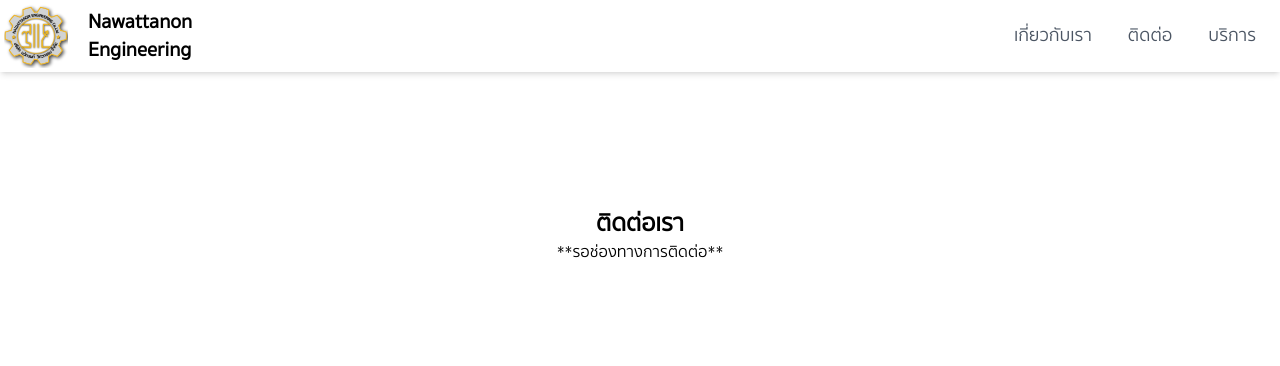
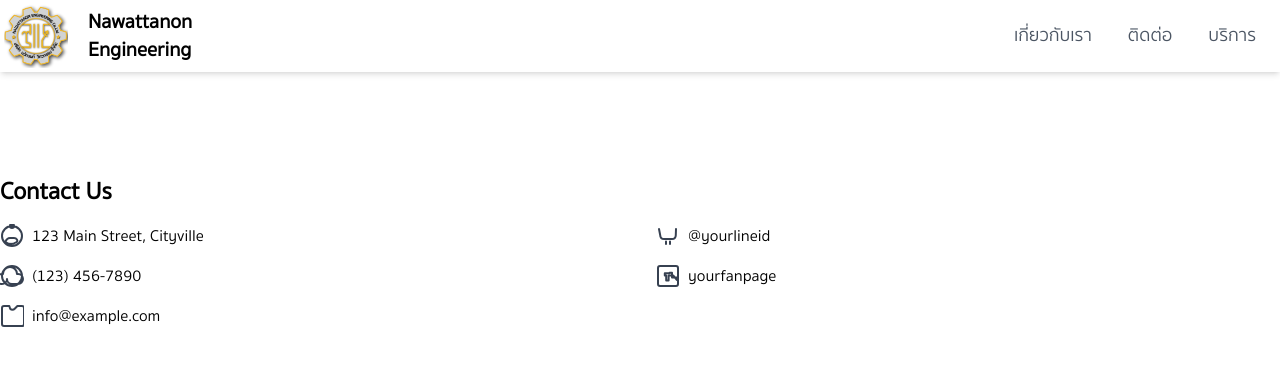
Before and after one commit to nontawit/NawattanonApp, a Next.js app: page /Contact in a window 1280 px wide. Shown: the top 366 px of the page. Built offline with nearby package versions, Linux system fonts and the light colour scheme.

Commit message:
Update page.tsx

```diff
--- a/src/app/Contact/page.tsx
+++ b/src/app/Contact/page.tsx
@@ -2,12 +2,46 @@ import React from 'react'
 
 const page = () => {
   return (
-    <div>
-      <p className="text-2xl font-bold text-center">
-        ติดต่อเรา
-      </p>
-      <div>
-        **รอช่องทางการติดต่อ**
+    <div className="container mx-auto mt-8">
+      <h2 className="text-2xl font-semibold mb-4">Contact Us</h2>
+      <div className="grid grid-cols-1 md:grid-cols-2 gap-8">
+        {/* Address, Tel, Email */}
+        <div className="space-y-4">
+          <div className="flex items-center">
+            <svg className="w-6 h-6 mr-2 text-gray-700" fill="none" stroke="currentColor" viewBox="0 0 24 24" xmlns="http://www.w3.org/2000/svg">
+              <path strokeLinecap="round" strokeLinejoin="round" strokeWidth="2" d="M12 2C6.48 2 2 6.48 2 12s4.48 10 10 10 10-4.48 10-10S17.52 2 12 2zm0 18c-2.4 0-4.72-.7-6.67-2C5.86 16.61 7.24 14 10 14h4c2.76 0 4.14 2.61 2.67 4-1.95 1.3-4.27 2-6.67 2zm0-16a2 2 0 1 0 0-4 2 2 0 0 0 0 4z"></path>
+            </svg>
+            <p>123 Main Street, Cityville</p>
+          </div>
+          <div className="flex items-center">
+            <svg className="w-6 h-6 mr-2 text-gray-700" fill="none" stroke="currentColor" viewBox="0 0 24 24" xmlns="http://www.w3.org/2000/svg">
+              <path strokeLinecap="round" strokeLinejoin="round" strokeWidth="2" d="M12 2C6.48 2 2 6.48 2 12s4.48 10 10 10 10-4.48 10-10S17.52 2 12 2zm0 18c-2.76 0-5-2.24-5-5H7c0 2.76-2.24 5-5 5s-5-2.24-5-5 2.24-5 5-5h1c0-3.87 3.13-7 7-7s7 3.13 7 7h1c2.76 0 5 2.24 5 5s-2.24 5-5 5z"></path>
+            </svg>
+            <p>(123) 456-7890</p>
+          </div>
+          <div className="flex items-center">
+            <svg className="w-6 h-6 mr-2 text-gray-700" fill="none" stroke="currentColor" viewBox="0 0 24 24" xmlns="http://www.w3.org/2000/svg">
+              <path strokeLinecap="round" strokeLinejoin="round" strokeWidth="2" d="M22 2h-4.586l-2.707 2.707c-1.247 1.248-3.289 1.248-4.536 0L9.293 2H4c-1.104 0-2 .896-2 2v16c0 1.104.896 2 2 2h18c1.104 0 2-.896 2-2V4c0-1.104-.896-2-2-2z"></path>
+            </svg>
+            <p>info@example.com</p>
+          </div>
+        </div>
+        {/* Line, Fanpage */}
+        <div className="space-y-4">
+          <div className="flex items-center">
+            <svg className="w-6 h-6 mr-2 text-gray-700" fill="none" stroke="currentColor" viewBox="0 0 24 24" xmlns="http://www.w3.org/2000/svg">
+              <path strokeLinecap="round" strokeLinejoin="round" strokeWidth="2" d="M10 17.5v2.5M14 17.5v2.5"></path>
+              <path strokeLinecap="round" strokeLinejoin="round" strokeWidth="2" d="M3 5l1.216 6.214C4.27 13.972 5.898 15 8 15h8c2.102 0 3.73-1.028 3.784-3.786L20 5M3 5l1.216 6.214C4.27 13.972 5.898 15 8 15h8c2.102 0 3.73-1.028 3.784-3.786L20 5M3 5l1.216 6.214C4.27 13.972 5.898 15 8 15h8c2.102 0 3.73-1.028 3.784-3.786L20 5"></path>
+            </svg>
+            <p>@yourlineid</p>
+          </div>
+          <div className="flex items-center">
+            <svg className="w-6 h-6 mr-2 text-gray-700" fill="none" stroke="currentColor" viewBox="0 0 24 24" xmlns="http://www.w3.org/2000/svg">
+              <path strokeLinecap="round" strokeLinejoin="round" strokeWidth="2" d="M20 2H4a2 2 0 0 0-2 2v16a2 2 0 0 0 2 2h16a2 2 0 0 0 2-2V4a2 2 0 0 0-2-2zm-2.6 9.6h-4.8v4.8h-2.4v-4.8H8.8v-2.4h4.8V8.8h2.4v4.8h4.8v2.4z"></path>
+            </svg>
+            <p>yourfanpage</p>
+          </div>
+        </div>
       </div>
     </div>
   )
```
